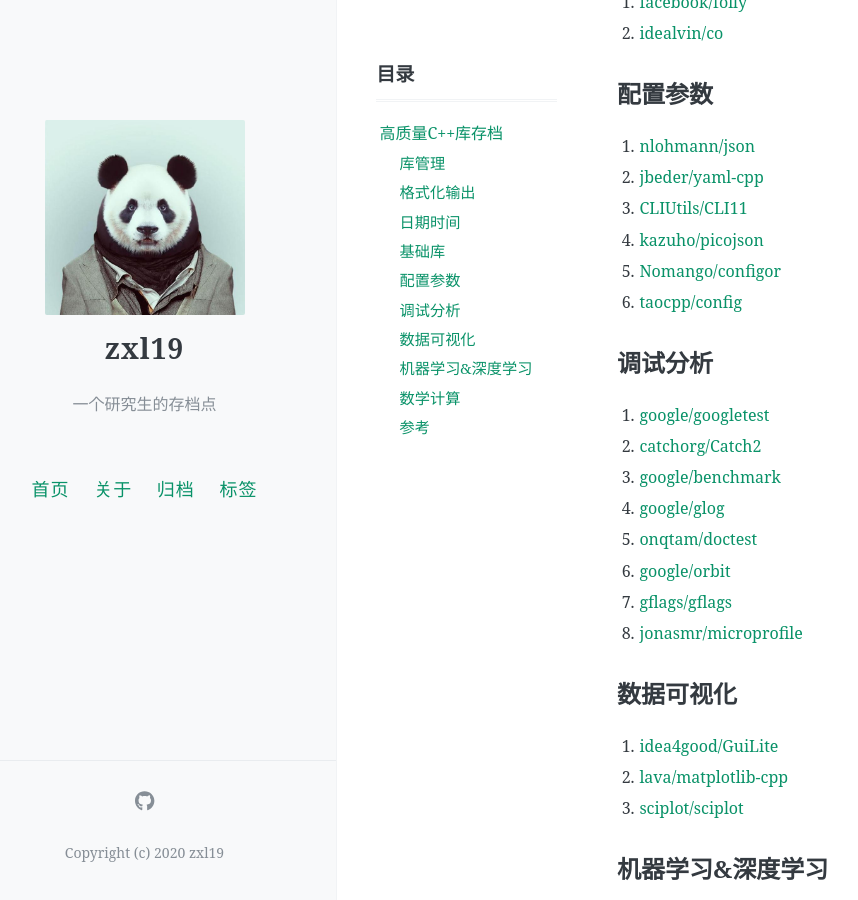
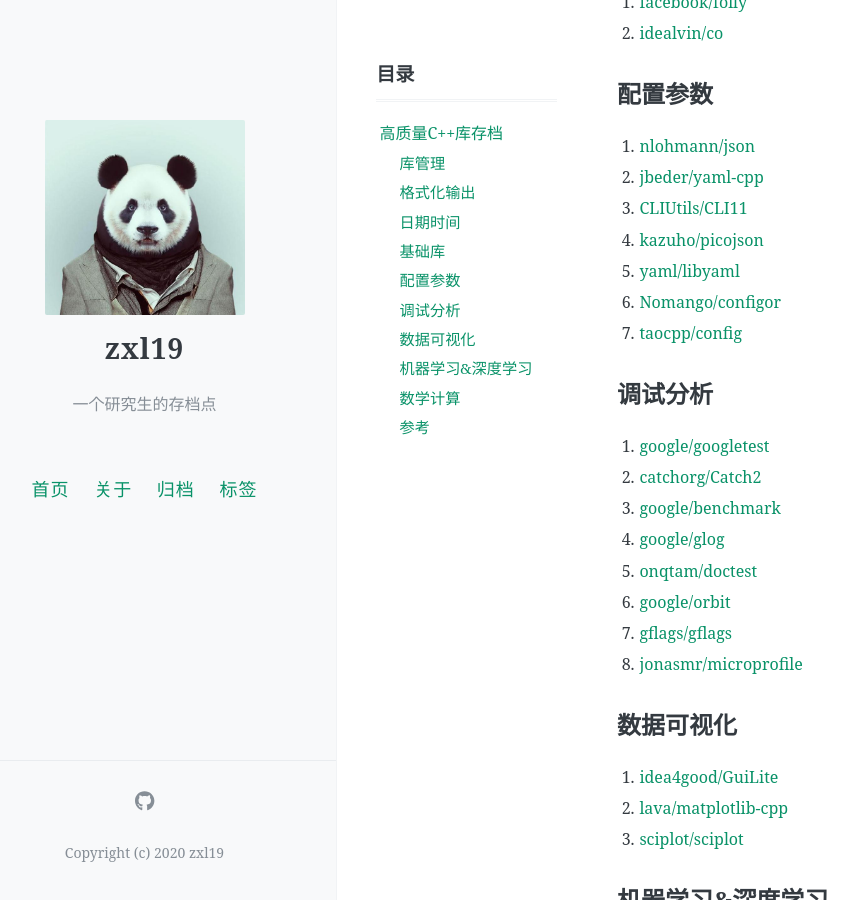
Before and after one commit to zxl19/zxl19.github.io, a Jekyll site: the page built from _posts/2021-06-01-cpp-library.md, in a window 1280 px wide and 900 px high, scrolled down 644 px. Shown: the whole window, without its empty margins (47-905 px from the left). Built offline with Jekyll 4.4.1, drawn with Linux system fonts in a browser that asks for light colours; comment, search, counter and statistics services are not loaded.

Commit message:
Update 2021-06-01-cpp-library.md

```diff
--- a/_posts/2021-06-01-cpp-library.md
+++ b/_posts/2021-06-01-cpp-library.md
@@ -37,8 +37,9 @@ pinned: false
 2. [jbeder/yaml-cpp](https://github.com/jbeder/yaml-cpp)
 3. [CLIUtils/CLI11](https://github.com/CLIUtils/CLI11)
 4. [kazuho/picojson](https://github.com/kazuho/picojson)
-5. [Nomango/configor](https://github.com/Nomango/configor)
-6. [taocpp/config](https://github.com/taocpp/config)
+5. [yaml/libyaml](https://github.com/yaml/libyaml)
+6. [Nomango/configor](https://github.com/Nomango/configor)
+7. [taocpp/config](https://github.com/taocpp/config)
 
 ## 调试分析
 
```
